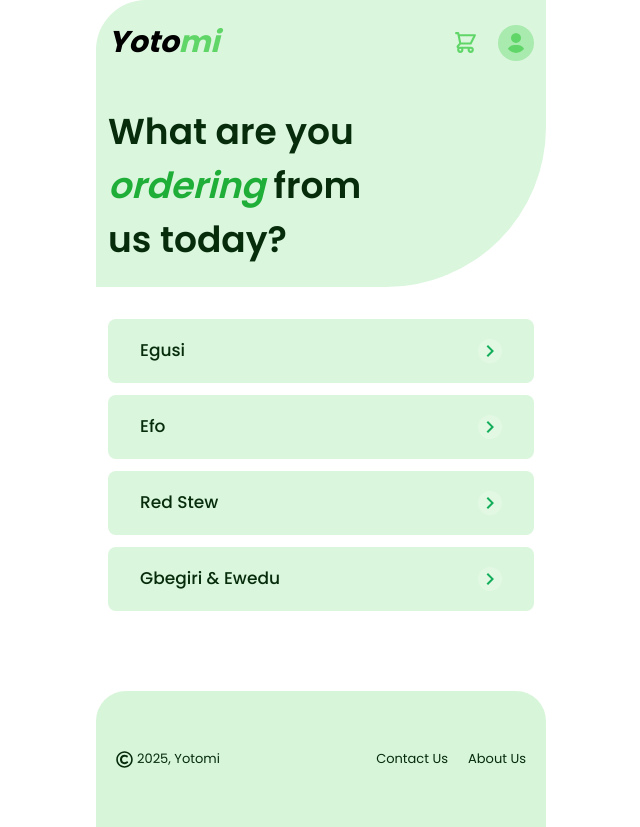
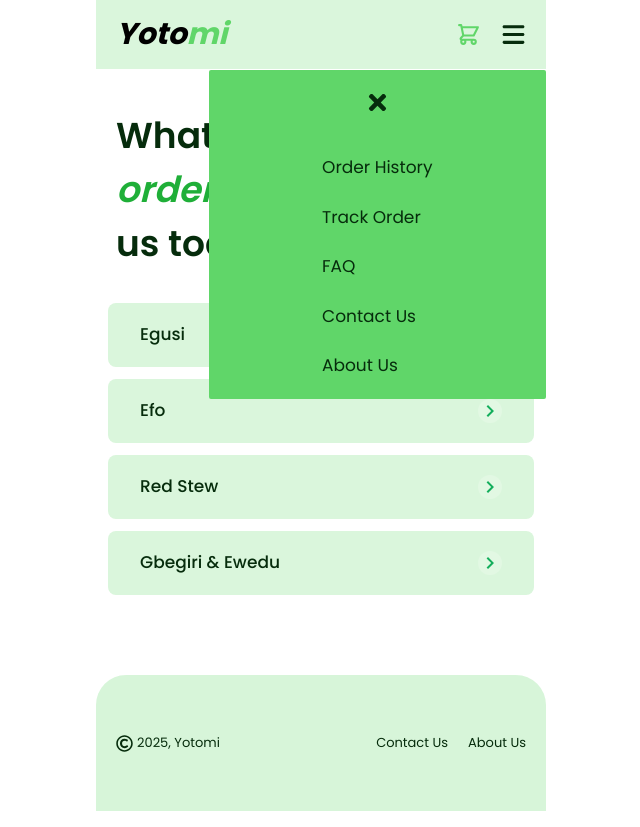
Before and after one commit to BusandCode/yotomi-supermarket, a Next.js app: page / in a window 1280 px wide. Both pictures are taken after a click on the icon 835 px from the left and 42 px from the top of the page. Shown: the whole page, without its empty margins (319-959 px from the left). Built offline with nearby package versions, Linux system fonts and the light colour scheme.

Commit message:
changes to some sections

```diff
--- a/app/food/efo/page.js
+++ b/app/food/efo/page.js
@@ -1,26 +1,58 @@
-import React from 'react'
+'use client'
+import React,{useState} from 'react'
 import { HiOutlineShoppingCart } from "react-icons/hi";
-import { FaUser } from "react-icons/fa6";
+// import { FaUser } from "react-icons/fa6";
+import { FaBars } from 'react-icons/fa6';
+import { FaTimes } from 'react-icons/fa';
 import { BiArrowBack } from "react-icons/bi";
 import Link from 'next/link';
 import { FaCircleExclamation } from "react-icons/fa6";
 import { FaRegCopyright } from "react-icons/fa";
 
 
+
 const page = () => {
+
+  const [showMenu,setShowMenu] = useState(false);
+
   return (
     <main className='max-w-[450px]  mx-auto flex flex-col  gap-5 h-full'>
       {/* Header */}
-      <div className='flex justify-between items-center'>
+      <div className='flex justify-between items-center bg-[#DAF6DC] px-5 py-3'>
       <h1 className='text-[30px] font-bold'><i>Yoto<span className='text-[#60D669]'>mi</span></i></h1>
       <div className='flex items-center gap-5 text-[#60D669]'>
         <Link href="/food/cart">
         <HiOutlineShoppingCart className='cursor-pointer' size={25}/>
         </Link>
-        <FaUser  className='bg-[#60D669] cursor-pointer bg-opacity-40 w-[36px] h-[36px] p-2 rounded-full' size={25}/>
+
+          <FaBars className='text-[#062C0C] cursor-pointer' size={25} onClick={()=>{
+                  setShowMenu(true)
+                }}/>
       </div>
     </div>
-          <Link className='py-5 px-3 max-w-fit' href="/">
+      {/* Menu */}
+      {showMenu &&
+     <nav
+     onMouseLeave={()=>{
+      setShowMenu(false)
+     }}
+    className='bg-[#60D669] flex flex-col items-center gap-10  w-[75%] rounded-sm h-fit p-5 absolute z-[999] right-0 top-[70px]'>
+     <FaTimes className='text-[#062C0C] cursor-pointer' size={25}
+     onClick={()=>{
+      setShowMenu(false)
+     }}
+     />
+     <div className='text-[#062C0C]  text-[17px]  flex flex-col items-start justify-evenly gap-6'>
+     <Link href="/" onClick={()=>{setShowMenu(false)}}>Order History</Link>
+     <Link href="/" onClick={()=>{setShowMenu(false)}}>Track Order</Link>
+     <Link href="/" onClick={()=>{setShowMenu(false)}}>FAQ</Link>
+     <Link href="/" onClick={()=>{setShowMenu(false)}}>Contact Us</Link>
+     <Link href="/" onClick={()=>{setShowMenu(false)}}>About Us</Link>
+   </div>
+   </nav>
+    }
+
+      <Link className='py-5 px-3 max-w-fit' href="/">
             <BiArrowBack className='text-[#000000] bg-[#60D669] bg-opacity-40 p-2 rounded-full w-[36px] h-[36px]' size={25}/>
           </Link>
 
@@ -78,7 +110,7 @@ const page = () => {
           <section className='py-5 px-3'>
           <div className='bg-[#60D669] flex justify-start gap-5 items-center px-5 bg-opacity-25 py-4 rounded-[4px]'>
             <FaCircleExclamation className='text-[#60D669]' size={25}/>
-            <p className='text-[13px]'>Delivery runs from 6:00PM - 7:00 PM</p>
+            <p className='text-[13px]'>Delivery runs from 6:00PM-7:00PM</p>
           </div>
           </section>
 
--- a/app/food/egusi/page.js
+++ b/app/food/egusi/page.js
@@ -1,6 +1,9 @@
-import React from 'react'
+'use client'
+import React,{useState} from 'react'
 import { HiOutlineShoppingCart } from "react-icons/hi";
-import { FaUser } from "react-icons/fa6";
+// import { FaUser } from "react-icons/fa6";
+import { FaBars } from 'react-icons/fa6';
+import { FaTimes } from 'react-icons/fa';
 import { BiArrowBack } from "react-icons/bi";
 import Link from 'next/link';
 import { FaCircleExclamation } from "react-icons/fa6";
@@ -8,17 +11,46 @@ import { FaRegCopyright } from "react-icons/fa";
 
 
 const page = () => {
+
+  const [showMenu,setShowMenu] = useState(false);
+
+
   return (
-    <main className='max-w-[450px]  mx-auto flex flex-col  gap-5 h-full'>
-       <div className='flex justify-between items-center'>
+    <main className='max-w-[450px] relative mx-auto flex flex-col  gap-5 h-full'>
+
+      <div className='flex justify-between items-center bg-[#DAF6DC] px-5 py-3'>
       <h1 className='text-[30px] font-bold'><i>Yoto<span className='text-[#60D669]'>mi</span></i></h1>
       <div className='flex items-center gap-5 text-[#60D669]'>
         <Link href="/food/cart">
         <HiOutlineShoppingCart className='cursor-pointer' size={25}/>
         </Link>
-        <FaUser  className='bg-[#60D669] cursor-pointer bg-opacity-40 w-[36px] h-[36px] p-2 rounded-full' size={25}/>
+
+          <FaBars className='text-[#062C0C] cursor-pointer' size={25} onClick={()=>{
+                  setShowMenu(true)
+                }}/>
       </div>
     </div>
+      {/* Menu */}
+      {showMenu &&
+     <nav
+     onMouseLeave={()=>{
+      setShowMenu(false)
+     }}
+    className='bg-[#60D669] flex flex-col items-center gap-10  w-[75%] rounded-sm h-fit p-5 absolute z-[999] right-0 top-[70px]'>
+     <FaTimes className='text-[#062C0C] cursor-pointer' size={25}
+     onClick={()=>{
+      setShowMenu(false)
+     }}
+     />
+     <div className='text-[#062C0C]  text-[17px]  flex flex-col items-start justify-evenly gap-6'>
+     <Link href="/" onClick={()=>{setShowMenu(false)}}>Order History</Link>
+     <Link href="/" onClick={()=>{setShowMenu(false)}}>Track Order</Link>
+     <Link href="/" onClick={()=>{setShowMenu(false)}}>FAQ</Link>
+     <Link href="/" onClick={()=>{setShowMenu(false)}}>Contact Us</Link>
+     <Link href="/" onClick={()=>{setShowMenu(false)}}>About Us</Link>
+   </div>
+   </nav>
+    }
           <Link className='py-5 px-3 max-w-fit' href="/">
             <BiArrowBack className='text-[#000000] bg-[#60D669] bg-opacity-40 p-2 rounded-full w-[36px] h-[36px]' size={25}/>
           </Link>
@@ -77,7 +109,7 @@ const page = () => {
           <section className='py-5 px-3'>
           <div className='bg-[#60D669] flex justify-start gap-5 items-center px-5 bg-opacity-25 py-4 rounded-[4px]'>
             <FaCircleExclamation className='text-[#60D669]' size={25}/>
-            <p className='text-[13px]'>Delivery runs from 6:00PM - 7:00 PM</p>
+            <p className='text-[13px]'>Delivery runs from 6:00PM-7:00PM</p>
           </div>
           </section>
 
--- a/app/food/gbegiri-ewedu/page.js
+++ b/app/food/gbegiri-ewedu/page.js
@@ -1,6 +1,9 @@
-import React from 'react'
+'use client'
+import React,{useState} from 'react'
 import { HiOutlineShoppingCart } from "react-icons/hi";
-import { FaUser } from "react-icons/fa6";
+// import { FaUser } from "react-icons/fa6";
+import { FaBars } from 'react-icons/fa6';
+import { FaTimes } from 'react-icons/fa';
 import { BiArrowBack } from "react-icons/bi";
 import Link from 'next/link';
 import { FaCircleExclamation } from "react-icons/fa6";
@@ -8,18 +11,46 @@ import { FaRegCopyright } from "react-icons/fa";
 
 
 const page = () => {
+
+  const [showMenu,setShowMenu] = useState(false);
+
   return (
     <main className='max-w-[450px]  mx-auto flex flex-col  gap-5 h-full'>
       {/* Header */}
-      <div className='flex justify-between items-center'>
+      {/* Header */}
+      <div className='flex justify-between items-center bg-[#DAF6DC] px-5 py-3'>
       <h1 className='text-[30px] font-bold'><i>Yoto<span className='text-[#60D669]'>mi</span></i></h1>
       <div className='flex items-center gap-5 text-[#60D669]'>
         <Link href="/food/cart">
         <HiOutlineShoppingCart className='cursor-pointer' size={25}/>
         </Link>
-        <FaUser  className='bg-[#60D669] cursor-pointer bg-opacity-40 w-[36px] h-[36px] p-2 rounded-full' size={25}/>
+
+          <FaBars className='text-[#062C0C] cursor-pointer' size={25} onClick={()=>{
+                  setShowMenu(true)
+                }}/>
       </div>
     </div>
+      {/* Menu */}
+      {showMenu &&
+     <nav
+     onMouseLeave={()=>{
+      setShowMenu(false)
+     }}
+    className='bg-[#60D669] flex flex-col items-center gap-10  w-[75%] rounded-sm h-fit p-5 absolute z-[999] right-0 top-[70px]'>
+     <FaTimes className='text-[#062C0C] cursor-pointer' size={25}
+     onClick={()=>{
+      setShowMenu(false)
+     }}
+     />
+     <div className='text-[#062C0C]  text-[17px]  flex flex-col items-start justify-evenly gap-6'>
+     <Link href="/" onClick={()=>{setShowMenu(false)}}>Order History</Link>
+     <Link href="/" onClick={()=>{setShowMenu(false)}}>Track Order</Link>
+     <Link href="/" onClick={()=>{setShowMenu(false)}}>FAQ</Link>
+     <Link href="/" onClick={()=>{setShowMenu(false)}}>Contact Us</Link>
+     <Link href="/" onClick={()=>{setShowMenu(false)}}>About Us</Link>
+   </div>
+   </nav>
+    }
 
           <Link className='py-5 px-3 max-w-fit' href="/">
             <BiArrowBack className='text-[#000000] bg-[#60D669] bg-opacity-40 p-2 rounded-full w-[36px] h-[36px]' size={25}/>
@@ -79,7 +110,7 @@ const page = () => {
           <section className='py-5 px-3'>
           <div className='bg-[#60D669] flex justify-start gap-5 items-center px-5 bg-opacity-25 py-4 rounded-[4px]'>
             <FaCircleExclamation className='text-[#60D669]' size={25}/>
-            <p className='text-[13px]'>Delivery runs from 6:00PM - 7:00 PM</p>
+            <p className='text-[13px]'>Delivery runs from 6:00PM-7:00PM</p>
           </div>
           </section>
 
--- a/app/food/stew/page.js
+++ b/app/food/stew/page.js
@@ -1,6 +1,9 @@
-import React from 'react'
+'use client'
+import React,{useState} from 'react'
 import { HiOutlineShoppingCart } from "react-icons/hi";
-import { FaUser } from "react-icons/fa6";
+// import { FaUser } from "react-icons/fa6";
+import { FaBars } from 'react-icons/fa6';
+import { FaTimes } from 'react-icons/fa';
 import { BiArrowBack } from "react-icons/bi";
 import Link from 'next/link';
 import { FaCircleExclamation } from "react-icons/fa6";
@@ -8,18 +11,49 @@ import { FaRegCopyright } from "react-icons/fa";
 
 
 const page = () => {
+
+  const [showMenu,setShowMenu] = useState(false);
+
+
   return (
     <main className='max-w-[450px]  mx-auto flex flex-col  gap-5 h-full'>
       {/* Header */}
-   <div className='flex justify-between items-center'>
+
+
+   {/* Header */}
+   <div className='flex justify-between items-center bg-[#DAF6DC] px-5 py-3'>
       <h1 className='text-[30px] font-bold'><i>Yoto<span className='text-[#60D669]'>mi</span></i></h1>
       <div className='flex items-center gap-5 text-[#60D669]'>
         <Link href="/food/cart">
         <HiOutlineShoppingCart className='cursor-pointer' size={25}/>
         </Link>
-        <FaUser  className='bg-[#60D669] cursor-pointer bg-opacity-40 w-[36px] h-[36px] p-2 rounded-full' size={25}/>
+
+          <FaBars className='text-[#062C0C] cursor-pointer' size={25} onClick={()=>{
+                  setShowMenu(true)
+                }}/>
       </div>
     </div>
+      {/* Menu */}
+      {showMenu &&
+     <nav
+     onMouseLeave={()=>{
+      setShowMenu(false)
+     }}
+    className='bg-[#60D669] flex flex-col items-center gap-10  w-[75%] rounded-sm h-fit p-5 absolute z-[999] right-0 top-[70px]'>
+     <FaTimes className='text-[#062C0C] cursor-pointer' size={25}
+     onClick={()=>{
+      setShowMenu(false)
+     }}
+     />
+     <div className='text-[#062C0C]  text-[17px]  flex flex-col items-start justify-evenly gap-6'>
+     <Link href="/" onClick={()=>{setShowMenu(false)}}>Order History</Link>
+     <Link href="/" onClick={()=>{setShowMenu(false)}}>Track Order</Link>
+     <Link href="/" onClick={()=>{setShowMenu(false)}}>FAQ</Link>
+     <Link href="/" onClick={()=>{setShowMenu(false)}}>Contact Us</Link>
+     <Link href="/" onClick={()=>{setShowMenu(false)}}>About Us</Link>
+   </div>
+   </nav>
+    }
           <Link className='py-5 px-3 max-w-fit' href="/">
             <BiArrowBack className='text-[#000000] bg-[#60D669] bg-opacity-40 p-2 rounded-full w-[36px] h-[36px]' size={25}/>
           </Link>
@@ -78,7 +112,7 @@ const page = () => {
           <section className='py-5 px-3'>
           <div className='bg-[#60D669] flex justify-start gap-5 items-center px-5 bg-opacity-25 py-4 rounded-[4px]'>
             <FaCircleExclamation className='text-[#60D669]' size={25}/>
-            <p className='text-[13px]'>Delivery runs from 6:00PM - 7:00PM</p>
+            <p className='text-[13px]'>Delivery runs from 6:00PM-7:00PM</p>
           </div>
           </section>
 
--- a/app/page.js
+++ b/app/page.js
@@ -1,46 +1,79 @@
-import React from 'react'
+'use client'
+import React, { useState } from 'react'
 import { HiOutlineShoppingCart } from "react-icons/hi";
-import { FaUser } from "react-icons/fa6";
+// import { FaUser } from "react-icons/fa6";
 import { MdNavigateNext } from "react-icons/md";
+import { FaBars } from 'react-icons/fa6';
+import { FaTimes } from 'react-icons/fa';
 import Link from 'next/link';
 import { FaRegCopyright } from "react-icons/fa";
 
 const page = () => {
+
+  const [showMenu,setShowMenu] = useState(false)
+
   return (
-    <main className='max-w-[450px]  mx-auto flex flex-col  gap-5 h-full'>
-      <section className=' py-5 px-3 bg-[#DAF6DC] flex flex-col gap-10 rounded-br-[160px] rounded-tl-[50px] '>
+    <main className='max-w-[450px] relative mx-auto flex flex-col  gap-5 h-full'>
+      <section className=' flex flex-col gap-10'>
       {/* Header */}
-    <div className='flex justify-between items-center'>
+    <div className='flex justify-between items-center bg-[#DAF6DC] px-5 py-3'>
       <h1 className='text-[30px] font-bold'><i>Yoto<span className='text-[#60D669]'>mi</span></i></h1>
       <div className='flex items-center gap-5 text-[#60D669]'>
         <Link href="/food/cart">
         <HiOutlineShoppingCart className='cursor-pointer' size={25}/>
         </Link>
-        <FaUser  className='bg-[#60D669] cursor-pointer bg-opacity-40 w-[36px] h-[36px] p-2 rounded-full' size={25}/>
+        <FaBars className='text-[#062C0C] cursor-pointer' size={25} onClick={()=>{
+          setShowMenu(true)
+        }}/>
+        {/* <FaUser  className='bg-[#60D669] cursor-pointer bg-opacity-40 w-[36px] h-[36px] p-2 rounded-full' size={25}/> */}
       </div>
     </div>
+    {/* Menu */}
+    {showMenu &&
+     <nav
+     onMouseLeave={()=>{
+      setShowMenu(false)
+     }}
+    className='bg-[#60D669] flex flex-col items-center gap-10  w-[75%] rounded-sm h-fit p-5 absolute z-[999] right-0 top-[70px]'>
+     <FaTimes className='text-[#062C0C] cursor-pointer' size={25}
+     onClick={()=>{
+      setShowMenu(false)
+     }}
+     />
+     <div className='text-[#062C0C]  text-[17px]  flex flex-col items-start justify-evenly gap-6'>
+     <Link href="/" onClick={()=>{setShowMenu(false)}}>Order History</Link>
+     <Link href="/" onClick={()=>{setShowMenu(false)}}>Track Order</Link>
+     <Link href="/" onClick={()=>{setShowMenu(false)}}>FAQ</Link>
+     <Link href="/" onClick={()=>{setShowMenu(false)}}>Contact Us</Link>
+     <Link href="/" onClick={()=>{setShowMenu(false)}}>About Us</Link>
+   </div>
+   </nav>
+    }
+
+
+
 
     {/* Hero */}
-    <div className='flex items-start justify-start '>
+    <div className='flex items-start justify-start px-5'>
         <h1 className='text-[#062C0C] text-[36px] font-semibold max-w-[300px] '>What are you<i className='text-[#1FAF38]'> ordering </i>from us today?</h1>
       </div>
       </section>
 
       {/* Items-List */}
     <div className='flex flex-col items-center gap-3 p-3'>
-      <Link href="/food/egusi" className='flex items-center justify-between cursor-pointer bg-[#DAF6DC] rounded-[8px] h-[60px] w-full p-8 hover:bg-[#60D669]'>
+      <Link href="/food/egusi" className='flex items-center justify-between transform hover:translate-x-1 cursor-pointer bg-[#DAF6DC] rounded-[8px] h-[60px] w-full p-8 hover:bg-[#60D669]'>
         <button className='text-[17px] font-medium text-[#062C0C]'>Egusi</button>
         <MdNavigateNext className='bg-[#E2F8E3] text-[#14AE5C] w-[24px] h-[24px] rounded-full' size={200}/>
       </Link>
-      <Link href="/food/efo" className='flex items-center justify-between cursor-pointer bg-[#DAF6DC] rounded-[8px] h-[60px] w-full p-8 hover:bg-[#60D669]'>
+      <Link href="/food/efo" className='flex items-center justify-between transform hover:translate-x-1 cursor-pointer bg-[#DAF6DC] rounded-[8px] h-[60px] w-full p-8 hover:bg-[#60D669]'>
         <button className='text-[17px] font-medium text-[#062C0C]'>Efo</button>
         <MdNavigateNext className='bg-[#E2F8E3] text-[#14AE5C] w-[24px] h-[24px] rounded-full' size={200}/>
       </Link>
-      <Link href="/food/stew" className='flex items-center justify-between cursor-pointer bg-[#DAF6DC] rounded-[8px] h-[60px] w-full p-8 hover:bg-[#60D669]'>
+      <Link href="/food/stew" className='flex items-center justify-between transform hover:translate-x-1 cursor-pointer bg-[#DAF6DC] rounded-[8px] h-[60px] w-full p-8 hover:bg-[#60D669]'>
         <button className='text-[17px] font-medium text-[#062C0C]'>Red Stew</button>
         <MdNavigateNext className='bg-[#E2F8E3] text-[#14AE5C] w-[24px] h-[24px] rounded-full' size={200}/>
       </Link>
-      <Link href="/food/gbegiri-ewedu" className='flex items-center justify-between cursor-pointer bg-[#DAF6DC] rounded-[8px] h-[60px] w-full p-8 hover:bg-[#60D669] '>
+      <Link href="/food/gbegiri-ewedu" className='flex items-center justify-between transform hover:translate-x-1 cursor-pointer bg-[#DAF6DC] rounded-[8px] h-[60px] w-full p-8 hover:bg-[#60D669] '>
         <button className='text-[17px] font-medium text-[#062C0C]'>Gbegiri & Ewedu</button>
         <MdNavigateNext className='bg-[#E2F8E3] text-[#14AE5C] w-[24px] h-[24px] rounded-full' size={200}/>
       </Link>
```
